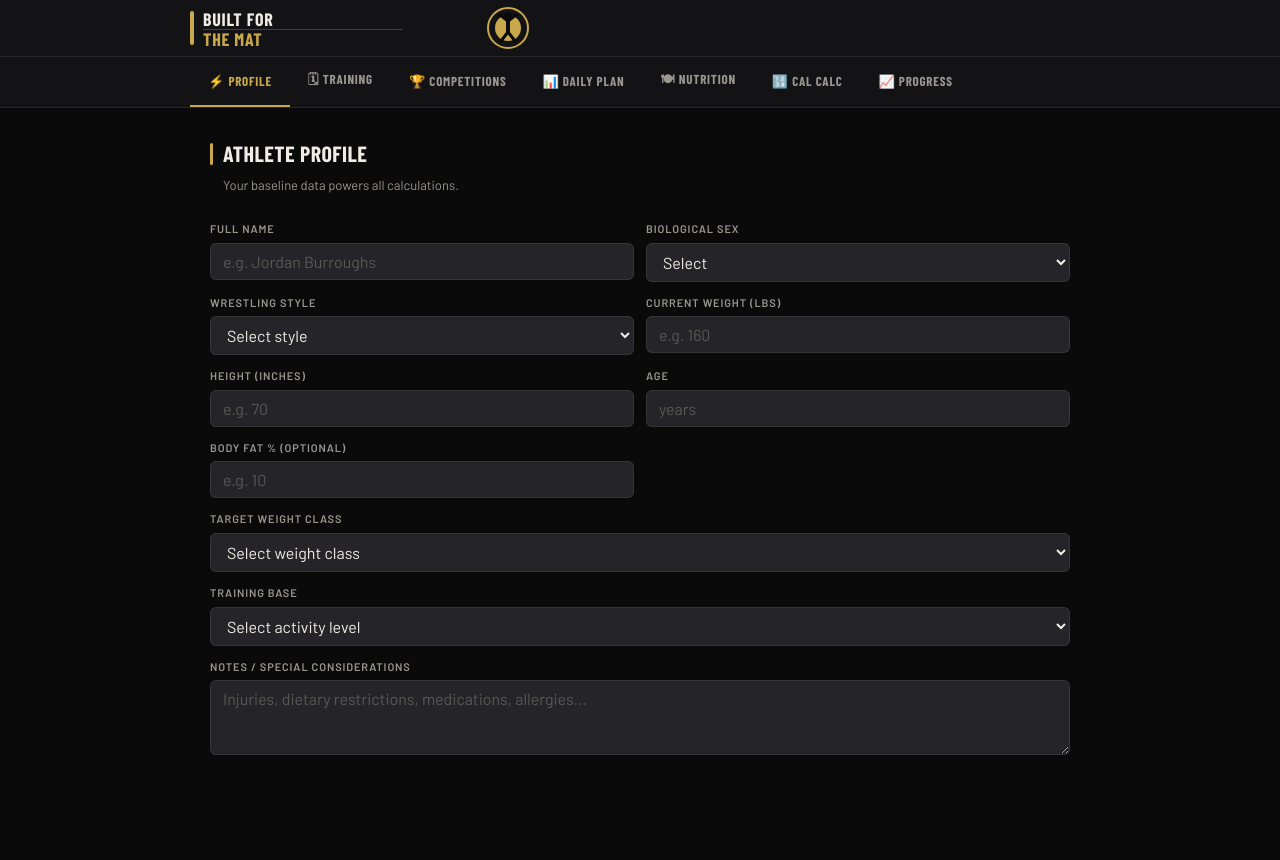
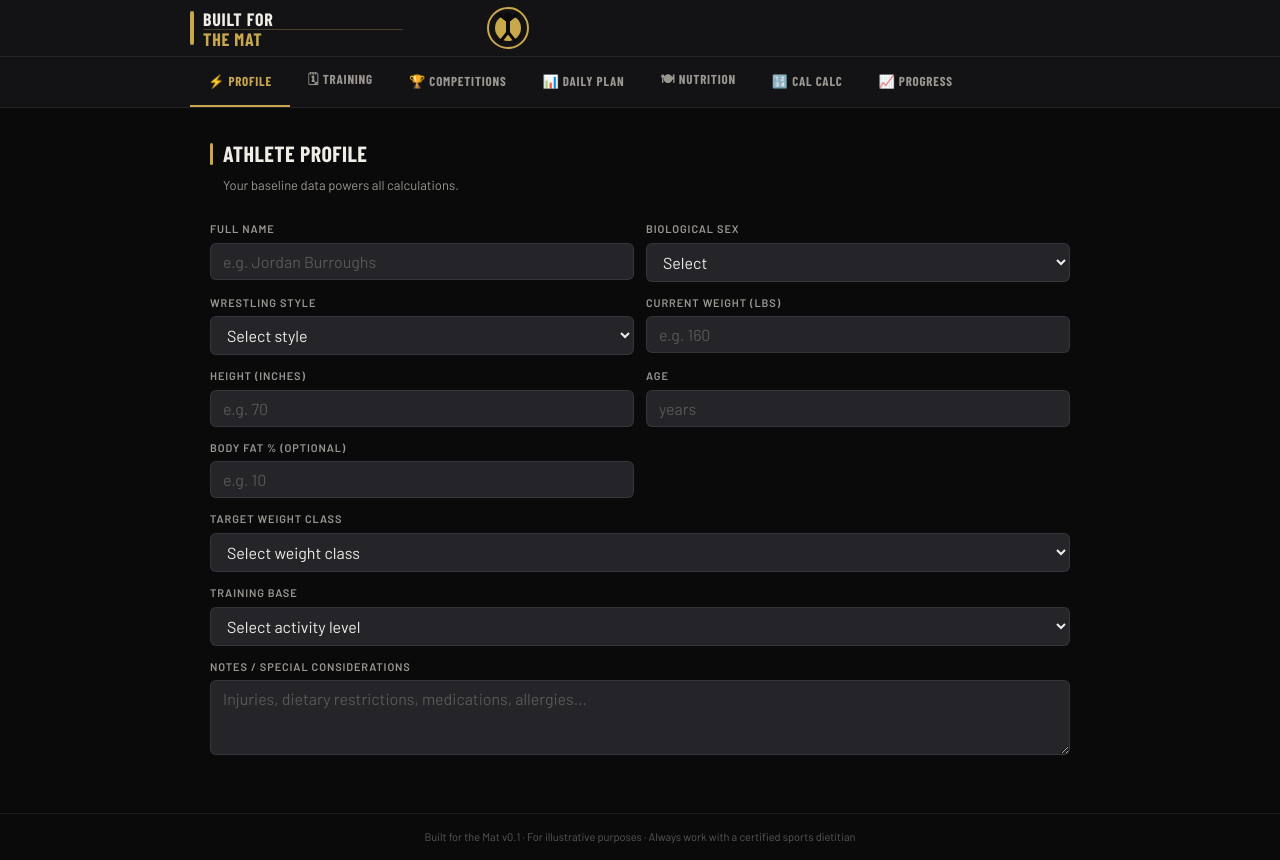
Before and after one commit to rbrown2007/matedge, a website: page index.html in a window 1280 px wide. Before the commit the page ends 800 px from the top, so only its background shows below. Drawn offline with nearby package versions, Linux system fonts and the light colour scheme; a web font is replaced by a local one.

Commit message:
v0.9.2 - desktop scroll fix, all styles option

```diff
--- a/index.html
+++ b/index.html
@@ -54,9 +54,6 @@
   }
   html {
     height: 100%;
-    overflow: hidden;
-    position: fixed;
-    width: 100%;
   }
   body {
     background: var(--bg-deep);
@@ -64,23 +61,38 @@
     font-family: var(--font-body);
     font-size: 15px;
     line-height: 1.6;
-    height: 100%;
-    width: 100%;
-    overflow-y: auto;
+    min-height: 100%;
     overflow-x: hidden;
-    -webkit-overflow-scrolling: touch;
     overscroll-behavior: none;
     -webkit-tap-highlight-color: transparent;
-    position: fixed;
-    top: 0;
-    left: 0;
   }
   #app {
-    min-height: 100%;
-    overflow-y: auto;
-    overflow-x: hidden;
-    -webkit-overflow-scrolling: touch;
-    overscroll-behavior-y: none;
+    min-height: 100vh;
+    min-height: 100dvh;
+    display: flex;
+    flex-direction: column;
+  }
+  /* iOS only: lock html/body to prevent rubber band, scroll on #app */
+  @supports (-webkit-touch-callout: none) {
+    html {
+      position: fixed;
+      width: 100%;
+      height: 100%;
+      overflow: hidden;
+    }
+    body {
+      position: fixed;
+      width: 100%;
+      height: 100%;
+      overflow: hidden;
+    }
+    #app {
+      overflow-y: auto;
+      overflow-x: hidden;
+      -webkit-overflow-scrolling: touch;
+      overscroll-behavior-y: none;
+      height: 100%;
+    }
   }
   input, select, textarea {
     background: var(--bg-elevated);
```
